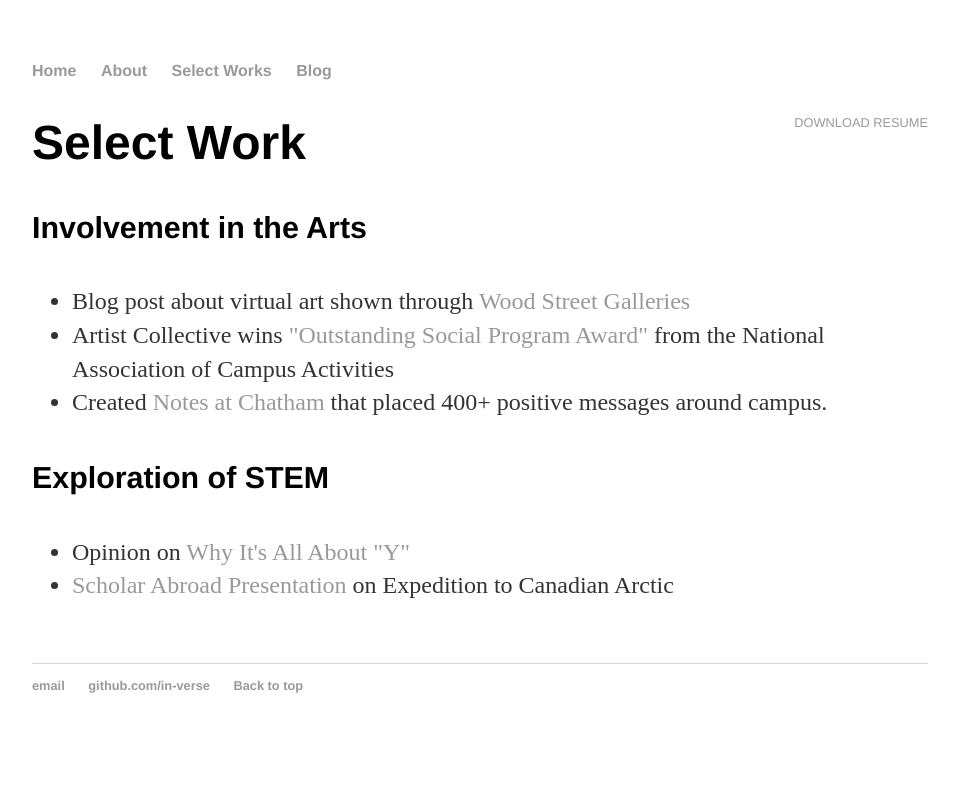
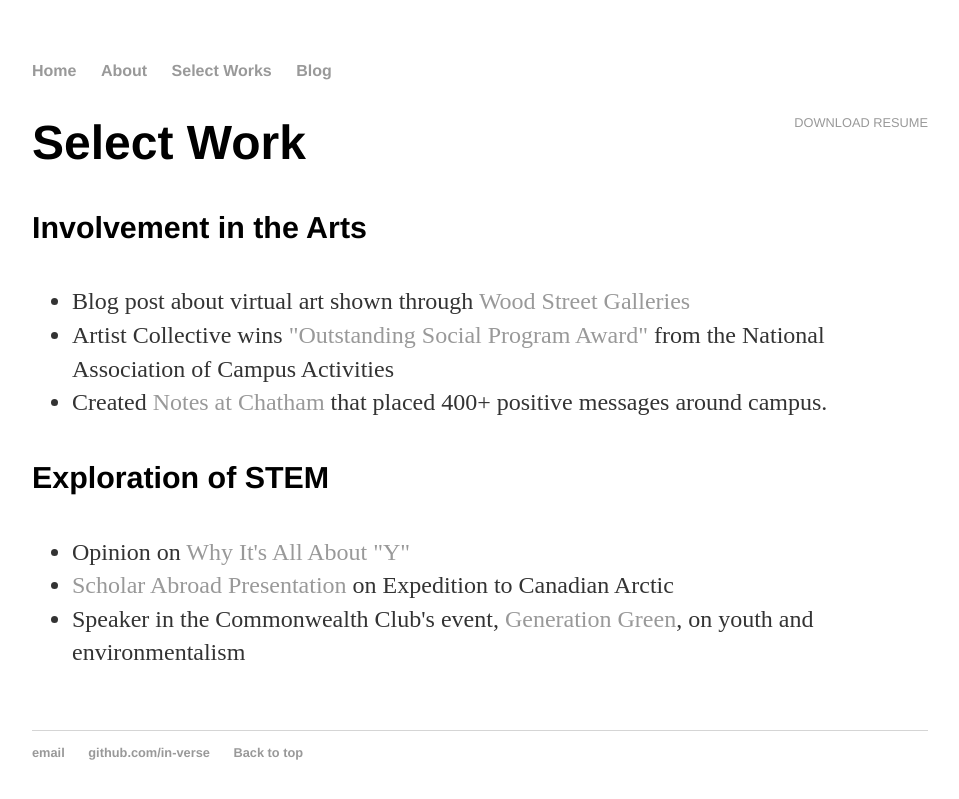
Before and after one commit to In-Verse/in-verse.github.io, a Jekyll site: the page built from cv/index.html, in a window 1280 px wide. Shown: the top 799 px of the page, without its empty margins (160-1119 px from the left). Built offline with Jekyll 4.4.1, drawn with Linux system fonts in a browser that asks for light colours.

Commit message:
Update index.html

```diff
--- a/cv/index.html
+++ b/cv/index.html
@@ -29,5 +29,8 @@ title: Resume of Rosemary
 				<li>
 				<a href="http://blogs.chatham.edu/chathamscholars/2013/01/15/scholar-abroad-presentations/">Scholar Abroad Presentation</a> on Expedition to Canadian Arctic
 				</li>
+				<li>
+				Speaker in the Commonwealth Club's event, <a href="http://www.commonwealthclub.org/events/2013-01-29/generation-green">Generation Green</a>, on youth and environmentalism
+				</li>
 				</ul>
 </div></
```
